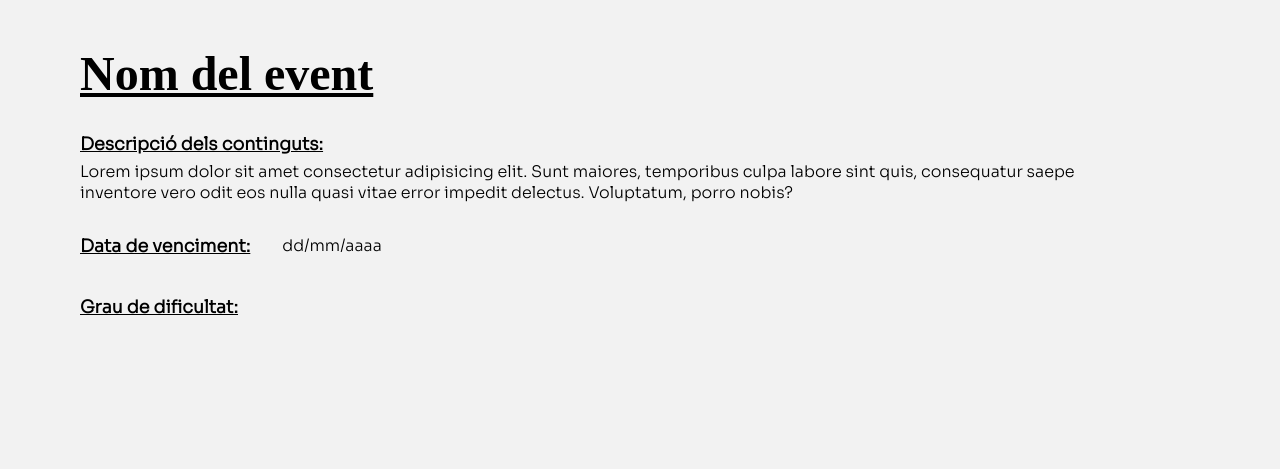
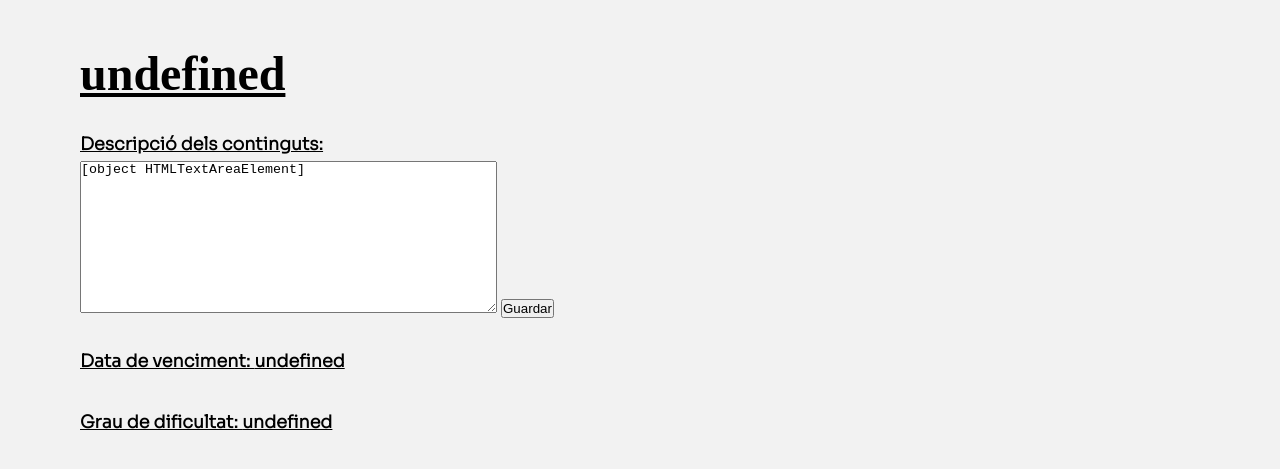
Before and after one commit to maxx61560/T.R.-project, a plain HTML site: page EventPage.html in a window 1280 px wide. Shown: the part 215-684 px from the top of the page. Drawn offline with Linux system fonts and the light colour scheme; a web font is replaced by a local one.

Commit message:
Dirty Changes 2 (functions of EventPage)

```diff
--- a/EventPage.html
+++ b/EventPage.html
@@ -40,20 +40,21 @@
 
     <main>
         <label class="label_eventPage">
-            <p class="elem_eventPage event_title">Nom del event</p>
+            <p class="elem_eventPage event_title"><span id="name"></span></p>
 
             <div name="Description" class="elem_eventPage">
                 <p class="event_contents">Descripció dels continguts:</p>
-                <p>Lorem ipsum dolor sit amet consectetur adipisicing elit. Sunt maiores, temporibus culpa labore sint quis, consequatur saepe inventore vero odit eos nulla quasi vitae error impedit delectus. Voluptatum, porro nobis?</p>
+                <textarea id="description" rows="10" cols="50"></textarea>
+                <button onclick="save()">Guardar</button>
             </div>
 
             <div name="Due Date" class="elem_eventPage elem_small">
-                <p class="event_contents">Data de venciment:</p>
-                <p class="event_date">dd/mm/aaaa</p>
+                <p class="event_contents">Data de venciment: <span id="date"></span></p>
+                <!-- <p class="event_date">dd/mm/aaaa</p> -->
             </div>
 
             <div name="Difficulty" class="elem_eventPage elem_small">
-                <p class="event_contents">Grau de dificultat:</p>
+                <p class="event_contents">Grau de dificultat: <span id="difficulty"></span></p>
                 <div class="event_difficulty"></div>
                 <!-- Here is suppose to be the color of the difficulty degree -->
             </div>
--- a/js/EventPage.js
+++ b/js/EventPage.js
@@ -2,3 +2,57 @@
 function help(){
     alert("Ajuda'ns a millorar! \nSi tens algun problema amb l'aplicatiu o has trobat algun error en el sistema, fes-nos-ho saber al següent correu electrònic:    'maxvilaruiz123@gmail.com'. \n\nMoltes gràcies.")
 }
+
+
+
+function obtenerParametrosDeURL() {
+    const parametros = {};
+    const queryString = window.location.search.substring(1); // Excluye el "?"
+    const pares = queryString.split('&');
+
+    for (const par of pares) {
+      const [nombre, valor] = par.split('=');
+      parametros[nombre] = valor;
+    }
+
+    return parametros;
+  }
+
+  // Ejemplo de uso:
+  const parametrosURL = obtenerParametrosDeURL();
+
+let arrayExamens;
+let name;
+let date;
+let difficulty;
+let id = parametrosURL.id;
+let type = parametrosURL.type;
+console.log(id, type);
+if(parametrosURL.type === 'e'){
+    if(localStorage.getItem('arrayExamens')){
+        arrayExamens = JSON.parse(localStorage.getItem('arrayExamens'));
+        arrayExamens.forEach((elem) => {
+            if(elem.id === parseInt(parametrosURL.id)){
+                name = elem.name;
+                date = elem.date;
+                difficulty = elem.difficulty;
+                description = elem.description;
+            }
+        });
+    }
+}
+
+document.getElementById('name').innerHTML = name;
+document.getElementById('date').innerHTML = date;
+document.getElementById('difficulty').innerHTML = difficulty;
+document.getElementById('description').innerHTML = description;
+
+function save(){
+    let description = document.getElementById('description').value;
+    arrayExamens.forEach((elem) => {
+        if(elem.id === parseInt(parametrosURL.id)){
+            elem.description = description;
+        }
+    });
+    localStorage.setItem('arrayExamens', JSON.stringify(arrayExamens));
+}
```
Also changed, not shown: Home.html (+2 -1 lines), js/Home.js (+20 -65 lines).
